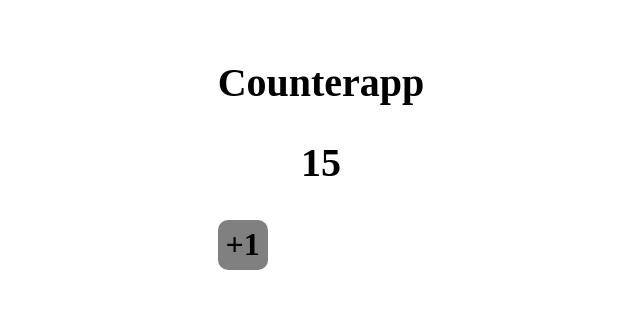
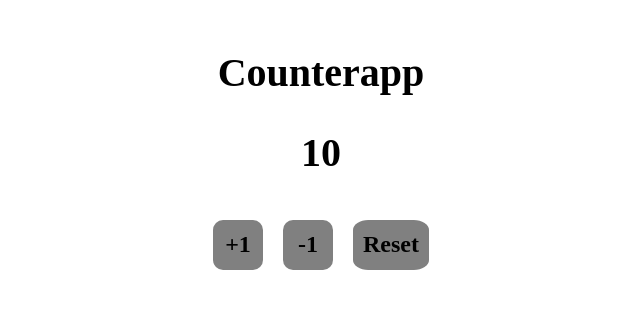
Before and after one commit to cmfraile/-CURSO-REACT-Primeros-pasos, a React (Vite) app: page / in a window 1280 px wide. Shown: the part 237-546 px from the top of the page, without its empty margins (295-935 px from the left). Built offline with nearby package versions, Linux system fonts and the light colour scheme.

Commit message:
fin de la leccion

```diff
--- /dev/null
+++ b/src/componentes/counterapptarea/counterapp.sass
@@ -0,0 +1,15 @@
+.capp
+    h1,h2
+        text-align: center
+        font-weight: 700
+        font-size: 2.5rem
+    button
+        min-width: 50px
+        height: 50px
+        border: none
+        background-color: grey
+        border-radius: 20%
+        font-size: 1.5rem
+        font-weight: 700
+        margin: 10px
+        padding: 10px
--- /dev/null
+++ b/src/componentes/counterapptarea/counterapp.tsx
@@ -0,0 +1,36 @@
+import { useState } from 'react';
+import './counterapp.sass';
+
+interface counterif {contador:number};
+export const counter = ({contador}:counterif) => {
+
+    const [ contadorhook , setCounter ] = useState(contador)
+    const sc = (arg:string) => {
+        switch(arg){
+            case '+': setCounter(contadorhook+1);break;
+            case '-': setCounter(contadorhook-1);break;
+            case 'R': setCounter(contador);break;
+        }
+    };
+
+    return(
+        <div className='capp' >
+            <h1>Counterapp</h1>
+            <h2>{contadorhook}</h2>
+            <button onClick={ () => {sc('+')} }>+1</button>
+            <button onClick={ () => {sc('-')} }>-1</button>
+            <button onClick={ () => {sc('R')} }>Reset</button>
+        </div>
+    )
+
+    /*
+    return(
+        <>
+            <h1>Counterapp</h1>
+            <h2>{contador}</h2>
+            <button onClick={ handlevent }></button>
+        </>
+    )
+    */
+
+}
--- a/src/main.tsx
+++ b/src/main.tsx
@@ -8,6 +8,6 @@ import { FirstApp as First } from './componentes/componentetarea';
 import { fragmentest as Fragmentest , tsfragment as Tsf } from './componentes/fragment';
 */
 
-import { counter as Capp } from './componentes/counterapp/counterapp';
+import { counter as Capptarea } from './componentes/counterapptarea/counterapp';
 
-ReactDOM.createRoot(document.getElementById('root') as HTMLElement).render(<React.StrictMode><Capp contador={15}/></React.StrictMode>)
+ReactDOM.createRoot(document.getElementById('root') as HTMLElement).render(<React.StrictMode><Capptarea contador={10}/></React.StrictMode>)
```
